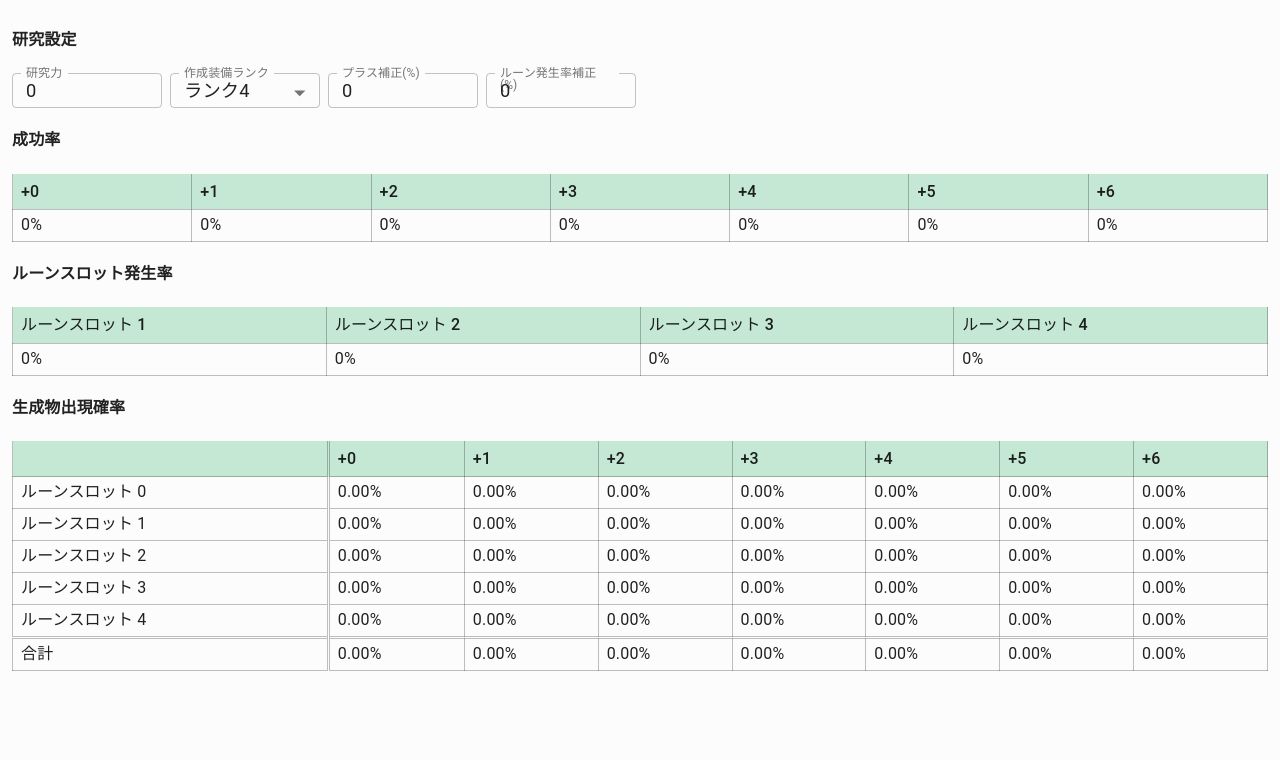
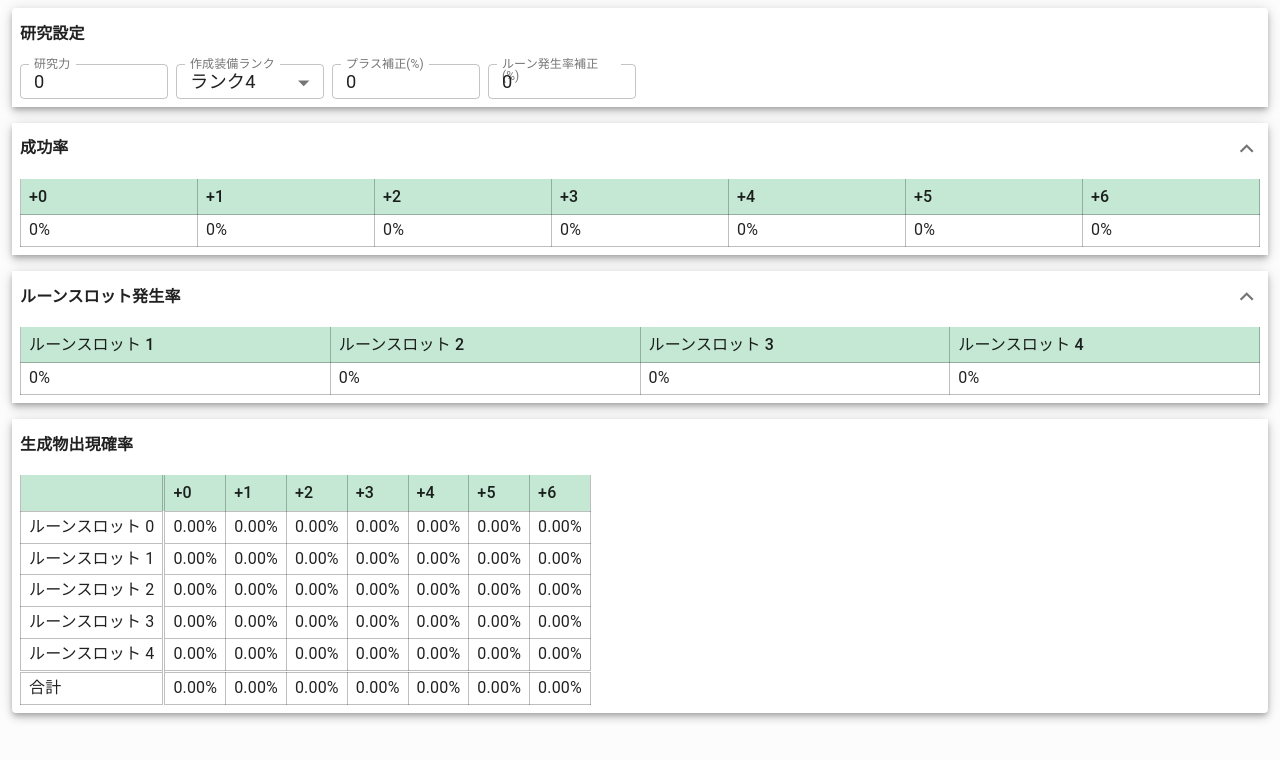
Before and after one commit to artwhirl-app/artwhirl-study-simulator, a React app: page / in a window 1280 px wide. Shown: the top 760 px of the page. Built offline with nearby package versions, Linux system fonts and the light colour scheme.

Commit message:
update design

```diff
--- a/package.json
+++ b/package.json
@@ -4,6 +4,7 @@
   "private": true,
   "dependencies": {
     "@material-ui/core": "^4.11.0",
+    "@material-ui/icons": "^4.11.2",
     "@testing-library/jest-dom": "^4.2.4",
     "@testing-library/react": "^9.3.2",
     "@testing-library/user-event": "^7.1.2",
@@ -27,7 +28,7 @@
     "style-loader": "^2.0.0",
     "ts-loader": "^8.0.10",
     "typescript": "^3.7.2",
-    "webpack": "^5.4.0",
+    "webpack": "^5.11.1",
     "webpack-cli": "^4.2.0",
     "webpack-dev-server": "^3.11.0",
     "yaml-flat-loader": "^1.0.2"
--- a/src/App.css
+++ /dev/null
@@ -1,38 +0,0 @@
-.App {
-  text-align: center;
-}
-
-.App-logo {
-  height: 40vmin;
-  pointer-events: none;
-}
-
-@media (prefers-reduced-motion: no-preference) {
-  .App-logo {
-    animation: App-logo-spin infinite 20s linear;
-  }
-}
-
-.App-header {
-  background-color: #282c34;
-  min-height: 100vh;
-  display: flex;
-  flex-direction: column;
-  align-items: center;
-  justify-content: center;
-  font-size: calc(10px + 2vmin);
-  color: white;
-}
-
-.App-link {
-  color: #61dafb;
-}
-
-@keyframes App-logo-spin {
-  from {
-    transform: rotate(0deg);
-  }
-  to {
-    transform: rotate(360deg);
-  }
-}
--- /dev/null
+++ b/src/App.scss
@@ -0,0 +1,3 @@
+.MuiAccordion-root h4 {
+  margin: 0;
+}
--- a/src/App.tsx
+++ b/src/App.tsx
@@ -5,7 +5,7 @@ import { ThemeProvider } from '@material-ui/core/styles';
 import ErrorBoundary from './ErrorBoundary';
 import { StudyCalculator } from './pages/StudyCalculator';
 import { AppIntlProvider, LocaleKey } from './intl/AppIntlProvider';
-
+import './App.scss';
 /**
  * ルートコンポーネント
  * @constructor
--- a/src/components/studyCalculator/CreatePartyForm.tsx
+++ b/src/components/studyCalculator/CreatePartyForm.tsx
@@ -1,8 +1,12 @@
 import React, { useState } from 'react';
-import { SelectProps, TextField, TextFieldProps } from '@material-ui/core';
 import { AppSelect, SelectOption } from '../form/AppSelect';
 import { CreateTgtRank, StudyPartyParam } from '../../pages/StudyCalculator';
-import './CreatePartyForm.scss'
+import './CreatePartyForm.scss';
+import TextField, { TextFieldProps } from '@material-ui/core/TextField';
+import { SelectProps } from '@material-ui/core/Select';
+import Accordion from '@material-ui/core/Accordion';
+import AccordionDetails from '@material-ui/core/AccordionDetails';
+import AccordionSummary from '@material-ui/core/AccordionSummary';
 
 const rankList: SelectOption<CreateTgtRank>[] = [
   { label: 'ランク1', value: 'RANK_1' },
@@ -34,8 +38,11 @@ export const CreatePartyForm: React.FC<{
     typeof e.target.value === 'string' && emitRank(e.target.value);
   };
   return (
-    <React.Fragment>
+    <Accordion expanded={true}>
+      <AccordionSummary>
         <h4>研究設定</h4>
+      </AccordionSummary>
+      <AccordionDetails>
         <div className="create-party-form">
           <TextField
             label="研究力"
@@ -72,6 +79,7 @@ export const CreatePartyForm: React.FC<{
             value={study.runePerAdd}
           />
         </div>
-    </React.Fragment>
+      </AccordionDetails>
+    </Accordion>
   );
 };
--- a/src/components/studyCalculator/RuneSlotRateTable.tsx
+++ b/src/components/studyCalculator/RuneSlotRateTable.tsx
@@ -3,17 +3,25 @@ import TableHead from '@material-ui/core/TableHead';
 import TableRow from '@material-ui/core/TableRow';
 import TableCell from '@material-ui/core/TableCell';
 import TableBody from '@material-ui/core/TableBody';
-import React from 'react';
+import React, { useState } from 'react';
 import { SlotSuccessRateItem } from '../../logic/study';
 import { FormattedMessage } from 'react-intl';
 import './RuneSlotRateTable.scss';
+import Accordion from '@material-ui/core/Accordion';
+import AccordionDetails from '@material-ui/core/AccordionDetails';
+import AccordionSummary from '@material-ui/core/AccordionSummary';
+import ExpandMoreIcon from '@material-ui/icons/ExpandMore';
 
 export const RuneSlotRateTable: React.FC<{ runeSlotSuccessRate: SlotSuccessRateItem[] }> = ({
   runeSlotSuccessRate,
 }) => {
+  const [expand, setExpand] = useState(true);
   return (
-    <React.Fragment>
+    <Accordion expanded={expand}>
+      <AccordionSummary expandIcon={<ExpandMoreIcon />} onClick={() => setExpand(!expand)}>
         <h4>ルーンスロット発生率</h4>
+      </AccordionSummary>
+      <AccordionDetails>
         <Table className="rune-slot-rate-table">
           <TableHead>
             <TableRow>
@@ -32,6 +40,7 @@ export const RuneSlotRateTable: React.FC<{ runeSlotSuccessRate: SlotSuccessRateI
             </TableRow>
           </TableBody>
         </Table>
-    </React.Fragment>
+      </AccordionDetails>
+    </Accordion>
   );
 };
--- a/src/components/studyCalculator/SuccessRateTable.tsx
+++ b/src/components/studyCalculator/SuccessRateTable.tsx
@@ -3,13 +3,21 @@ import TableHead from '@material-ui/core/TableHead';
 import TableRow from '@material-ui/core/TableRow';
 import TableCell from '@material-ui/core/TableCell';
 import TableBody from '@material-ui/core/TableBody';
-import React from 'react';
+import React, { useState } from 'react';
 import { PlusSuccessRateItem } from '../../logic/study';
+import Accordion from '@material-ui/core/Accordion';
+import AccordionDetails from '@material-ui/core/AccordionDetails';
+import AccordionSummary from '@material-ui/core/AccordionSummary';
+import ExpandMoreIcon from '@material-ui/icons/ExpandMore';
 
 export const SuccessRateTable: React.FC<{ plusSuccessRate: PlusSuccessRateItem[] }> = ({ plusSuccessRate }) => {
+  const [expand, setExpand] = useState(true);
   return (
-    <React.Fragment>
+    <Accordion expanded={expand}>
+      <AccordionSummary expandIcon={<ExpandMoreIcon />} onClick={() => setExpand(!expand)}>
         <h4>成功率</h4>
+      </AccordionSummary>
+      <AccordionDetails>
         <Table>
           <TableHead>
             <TableRow>
@@ -26,6 +34,7 @@ export const SuccessRateTable: React.FC<{ plusSuccessRate: PlusSuccessRateItem[]
             </TableRow>
           </TableBody>
         </Table>
-    </React.Fragment>
+      </AccordionDetails>
+    </Accordion>
   );
 };
--- a/src/pages/StudyCalculator.tsx
+++ b/src/pages/StudyCalculator.tsx
@@ -3,7 +3,10 @@ import { CreatePartyForm } from '../components/studyCalculator/CreatePartyForm';
 import { SuccessRateTable } from '../components/studyCalculator/SuccessRateTable';
 import { RuneSlotRateTable } from '../components/studyCalculator/RuneSlotRateTable';
 import { calcSuccessRateMapResult, getSpawnRate, PlusSuccessRateItem, SlotSuccessRateItem } from '../logic/study';
-import { Table } from '@material-ui/core';
+import Accordion from '@material-ui/core/Accordion';
+import AccordionDetails from '@material-ui/core/AccordionDetails';
+import AccordionSummary from '@material-ui/core/AccordionSummary';
+import Table from '@material-ui/core/Table';
 import TableHead from '@material-ui/core/TableHead';
 import TableRow from '@material-ui/core/TableRow';
 import TableCell from '@material-ui/core/TableCell';
@@ -39,7 +42,11 @@ export const StudyCalculator: React.FC = () => {
       <CreatePartyForm emitStudy={setStudy} emitRank={setTgtRank} />
       <SuccessRateTable plusSuccessRate={result.plusSuccessRate} />
       <RuneSlotRateTable runeSlotSuccessRate={result.runeSlotSuccessRate} />
+      <Accordion expanded={true}>
+        <AccordionSummary>
           <h4>生成物出現確率</h4>
+        </AccordionSummary>
+        <AccordionDetails>
           <div className="spawn-table-container">
             <Table className="spawn-table">
               <TableHead>
@@ -65,7 +72,9 @@ export const StudyCalculator: React.FC = () => {
                       <FormattedMessage id="study.spawnTable.rowLabel" values={{ num: runeRate.slot }} />
                     </TableCell>
                     {result.plusSuccessRate.map((successRate, key) => (
-                  <TableCell key={key}>{getSpawnRate(result, successRate.plus, runeRate.slot).toFixed(2)}%</TableCell>
+                      <TableCell key={key}>
+                        {getSpawnRate(result, successRate.plus, runeRate.slot).toFixed(2)}%
+                      </TableCell>
                     ))}
                   </TableRow>
                 ))}
@@ -78,6 +87,8 @@ export const StudyCalculator: React.FC = () => {
               </TableBody>
             </Table>
           </div>
+        </AccordionDetails>
+      </Accordion>
     </React.Fragment>
   );
 };
--- a/src/styles/theme.ts
+++ b/src/styles/theme.ts
@@ -121,6 +121,18 @@ export const theme = createMuiTheme({
     },
   },
   overrides: {
+    MuiAccordionSummary: {
+      root: {
+        '&.Mui-expanded': {
+          minHeight: '52px',
+        },
+      },
+      content: {
+        '&.Mui-expanded': {
+          margin: 0,
+        },
+      },
+    },
     MuiButton: {
       root: {
         textTransform: 'none', // ボタン内アルファベット文字を大文字変換しない
@@ -222,6 +234,9 @@ export const theme = createMuiTheme({
       margin: 'dense',
       notched: true,
     },
+    MuiPaper: {
+      elevation: 5,
+    },
     MuiSelect: {
       variant: 'outlined',
     },
```
Also changed, not shown: 1 other file (tests, documents, lock files or other folders). Lines whose indentation alone changed are shown as unchanged.
